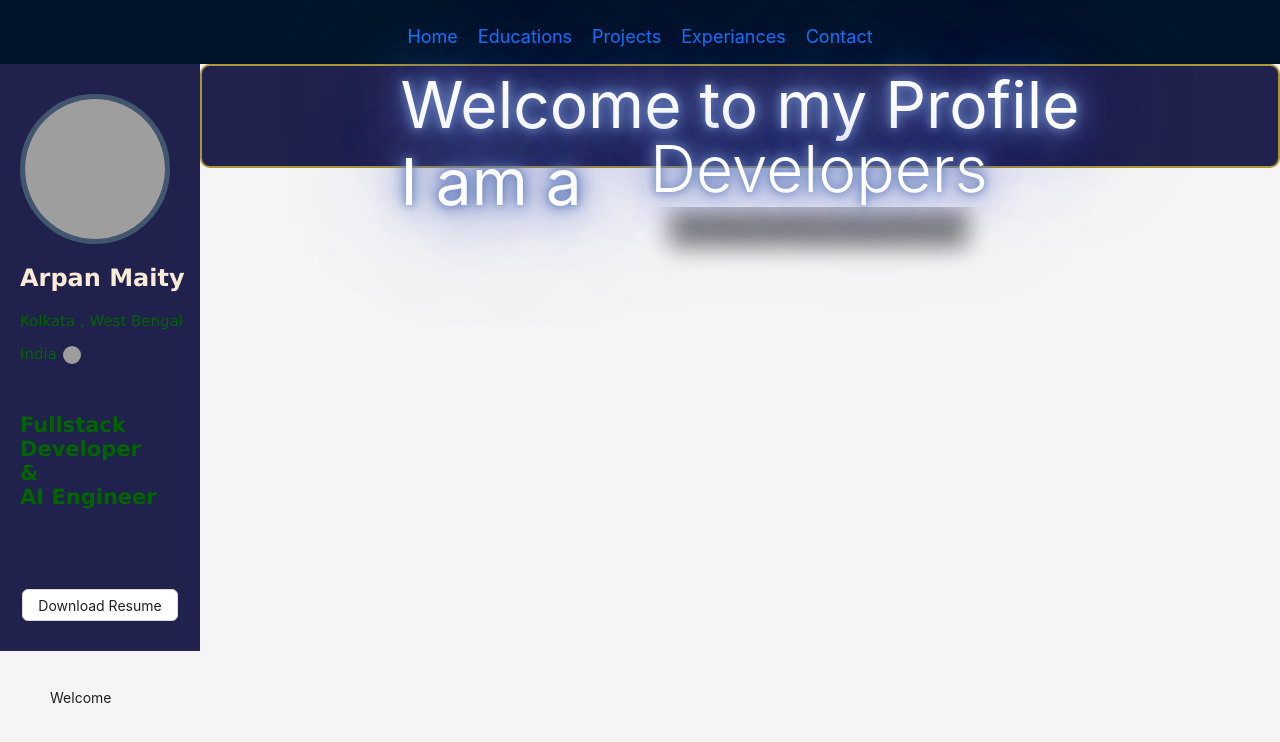
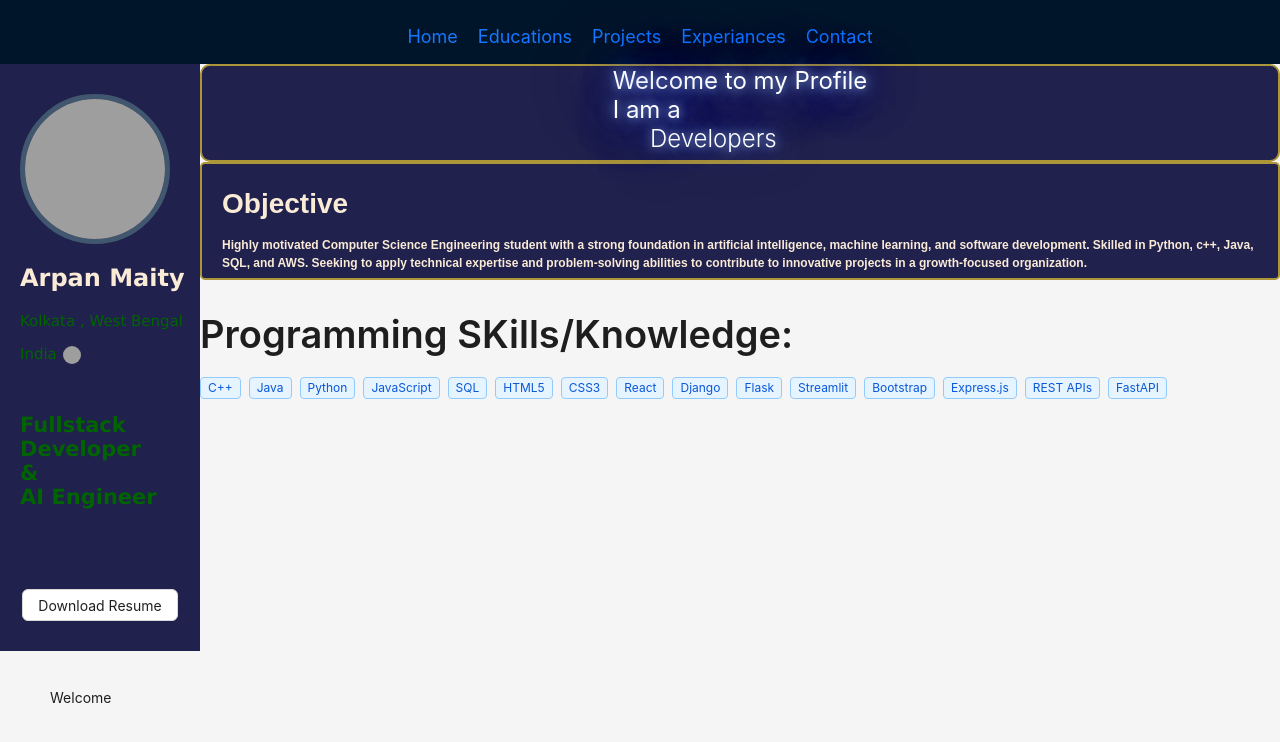
Before and after one commit to Arpan-Maity032/profile, a React (Create React App) app: page / in a window 1280 px wide. Shown: the top 742 px of the page. Built offline with nearby package versions, Linux system fonts and the light colour scheme; grey boxes are pictures that could not be loaded.

Commit message:
Skills section added

```diff
--- a/src/components/Siders.jsx
+++ b/src/components/Siders.jsx
@@ -1,6 +1,8 @@
 import React from 'react';
 import "../styles/sider.css";
 import Arpan_cv from "../media/Arpan_maity_resume2.pdf";
+import { Typography } from "antd";
+import { Tag } from "antd";
 
 import { Button, Layout} from "antd";
 import Sider from 'antd/es/layout/Sider';
@@ -13,6 +15,8 @@ const Siders = () => {
     link.download = "Arpan_Cv.pdf";
     link.click();
   }
+  const skills = [" C++","Java", "Python", "JavaScript", "SQL","HTML5","CSS3","React","Django","Flask","Streamlit","Bootstrap","Express.js",
+"REST APIs","FastAPI"];
   return (
     <Layout>
         <Sider className='sider'>
@@ -27,7 +31,7 @@ const Siders = () => {
               <Button onClick={downloadCv}>Download Resume</Button>
             </div>
         </Sider>
-        <Content className=''>
+        <Content>
           <div className='welcome'>Welcome to my Profile<br/>
           I am a <div class="dropping-texts">
           <div>Developers</div>
@@ -35,6 +39,20 @@ const Siders = () => {
           <div>Coders</div>
           <div>EVERYONE!</div>
         </div></div>
+        <Typography className='objective'>
+          <h1>Objective</h1>
+          <h5>Highly motivated Computer Science Engineering student with a strong foundation in artificial intelligence, machine learning,
+ and software development. <strong>Skilled in Python, c++, Java, SQL, and AWS.</strong> Seeking to apply technical expertise and problem-solving
+ abilities to contribute to innovative projects in a growth-focused organization.</h5>
+        </Typography>
+        <Typography>
+          <h1>Programming SKills/Knowledge:</h1>
+          {skills.map((skill)=>(
+            <Tag color="blue" key={skill}>
+              {skill}
+            </Tag>
+          ))}
+        </Typography>
           </Content>
     </Layout>
   )
--- a/src/styles/sider.css
+++ b/src/styles/sider.css
@@ -56,7 +56,7 @@
     border: 2px solid rgb(172, 150, 56);
     border-radius: 10px;
     height: auto;
-    font-size: 4rem;
+    font-size: 1.5rem;
     color: #fff;
     text-shadow: 0 0 5px #ff005e, 0 0 10px #ff005e, 0 0 20px #ff005e, 0 0 40px #ff005e, 0 0 80px #ff005e;
     animation: glow 1.5s infinite alternate;
@@ -82,7 +82,7 @@
   text-align: left;
   height: 36px;
   vertical-align: -2px;
-  margin-top: -90px;
+  margin-top: 0px;
 }
 
 .dropping-texts > div {
@@ -200,3 +200,28 @@
   83% {background: #F44336;}
   100% {background: #F44336;}
 }
+
+/* Objective Style */
+.objective{
+  background-color: rgb(32, 33, 76);
+  margin-top: 0px;
+  margin-bottom: 5px;
+  border: 2px solid rgb(172, 150, 56);
+  border-radius: 5px;
+  -webkit-border-radius: 5px;
+  -moz-border-radius: 5px;
+  -ms-border-radius: 5px;
+  -o-border-radius: 5px;
+  padding-top: -30px;
+  padding-left:20px;
+}
+.objective h1{
+  color: antiquewhite;
+  font-size: 28px;
+  font-family: Arial, Helvetica, sans-serif;
+}
+.objective h5{
+  color:antiquewhite;
+  font-size: 12px;
+  font-family: Arial, Helvetica, sans-serif;
+}
```
